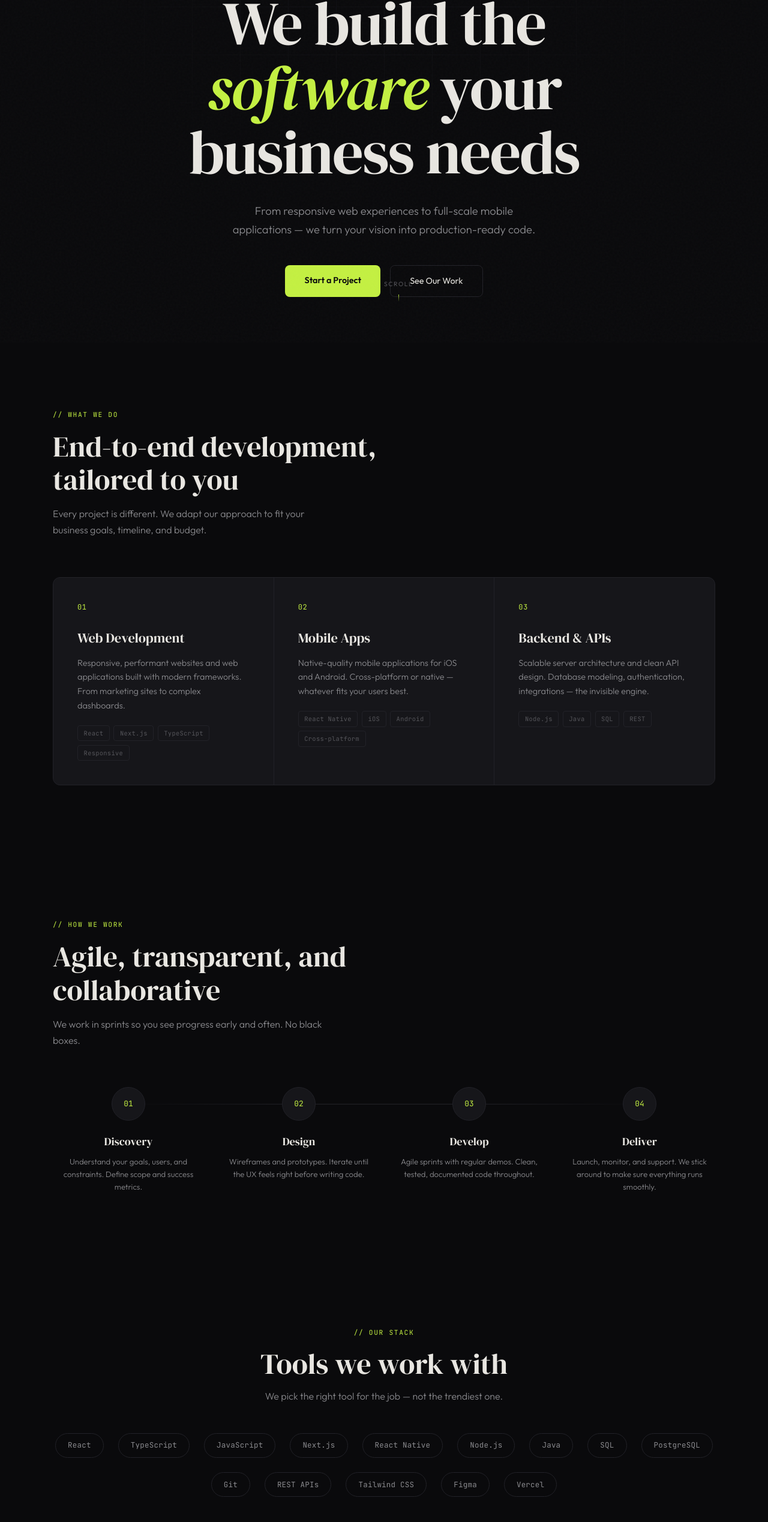
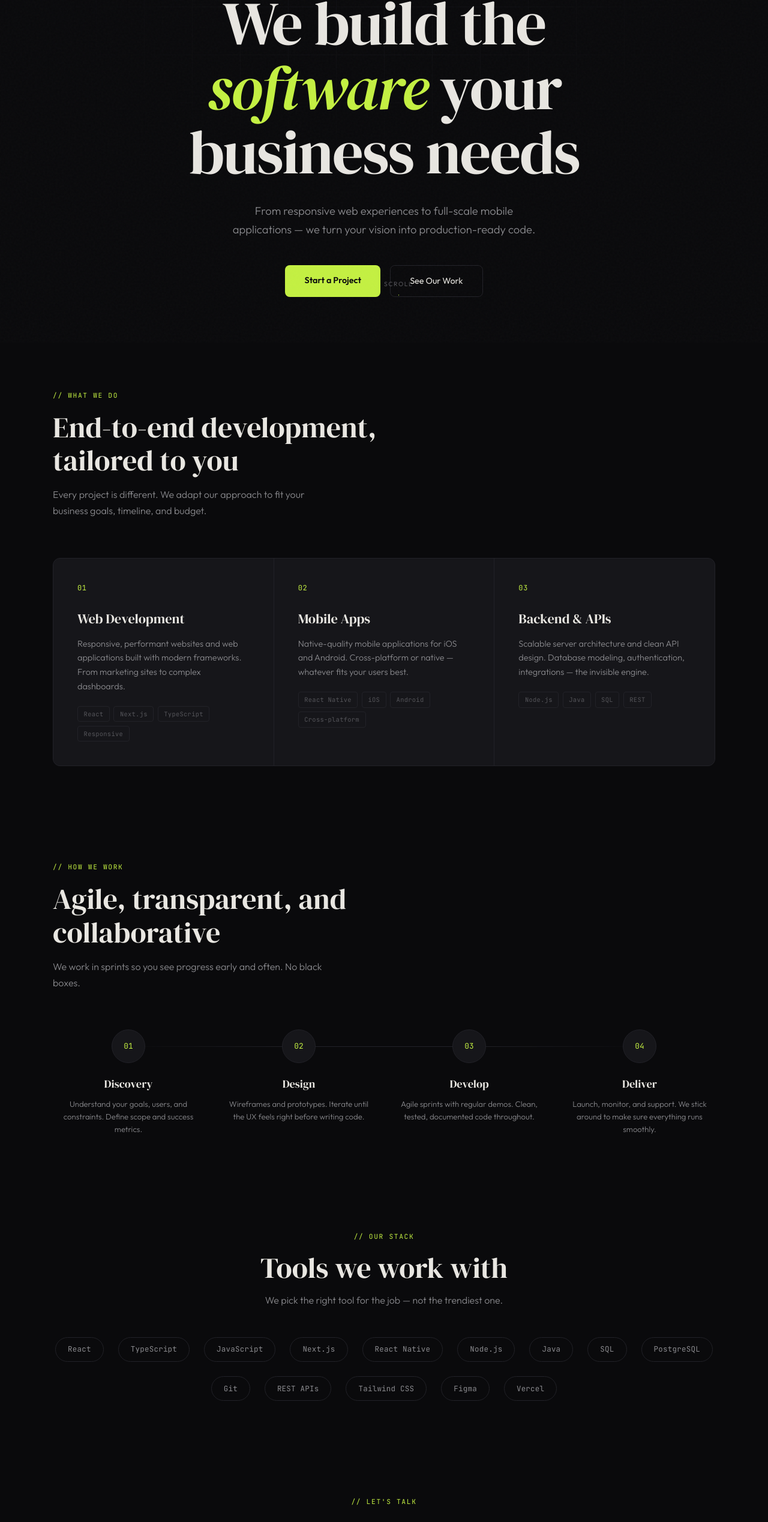
Before and after one commit to BeanBugCorp/WebPage, a React (Vite) app: page / in a window 1280 px wide. Shown: the part 229-2766 px from the top of the page at 60% size. Built offline with nearby package versions, Linux system fonts and the light colour scheme.

Commit message:
reduced padding to some sections

```diff
--- a/src/CSS/Contact.module.css
+++ b/src/CSS/Contact.module.css
@@ -4,7 +4,7 @@
   max-width: 700px;
   margin: 0 auto;
   text-align: center;
-  padding: 8rem 2rem;
+  padding: 5rem 2rem;
 }
 
 .inner {
--- a/src/CSS/Hero.module.css
+++ b/src/CSS/Hero.module.css
@@ -144,7 +144,7 @@
 
 @keyframes fadeUp {
   from { opacity: 0; transform: translateY(20px); }
-  to { opacity: 1; transform: translateY(0); }
+  to { opacity: 1; transform: translateY(0);}
 }
 
 @media (max-width: 480px) {
--- a/src/CSS/Process.module.css
+++ b/src/CSS/Process.module.css
@@ -1,7 +1,7 @@
 .section {
   position: relative;
   z-index: 1;
-  padding: 7rem 3rem;
+  padding: 5rem 3rem;
   max-width: 1200px;
   margin: 0 auto;
 }
--- a/src/CSS/Services.module.css
+++ b/src/CSS/Services.module.css
@@ -1,7 +1,7 @@
 .section {
   position: relative;
   z-index: 1;
-  padding: 7rem 3rem;
+  padding: 5rem 3rem;
   max-width: 1200px;
   margin: 0 auto;
 }
--- a/src/CSS/TechStack.module.css
+++ b/src/CSS/TechStack.module.css
@@ -1,7 +1,7 @@
 .section {
   position: relative;
   z-index: 1;
-  padding: 7rem 3rem;
+  padding: 5rem 3rem;
   max-width: 1200px;
   margin: 0 auto;
 }
```
